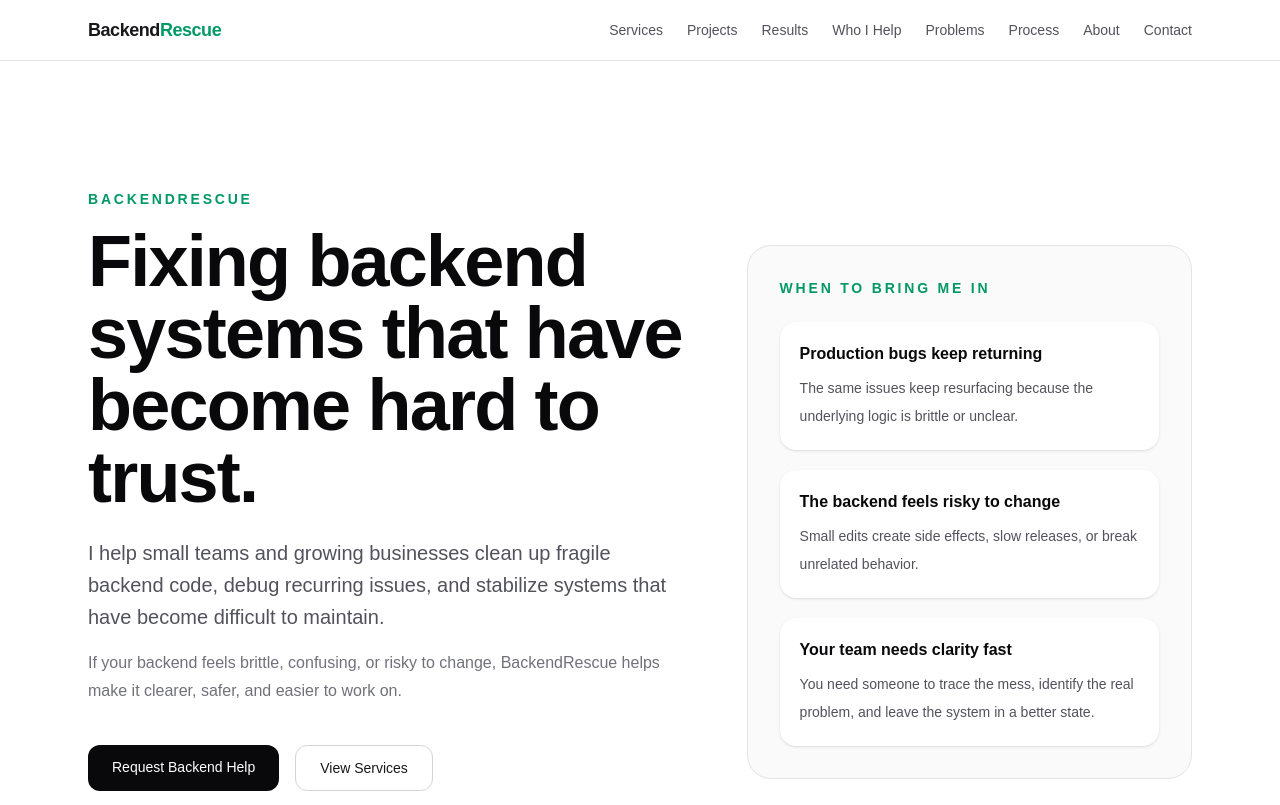
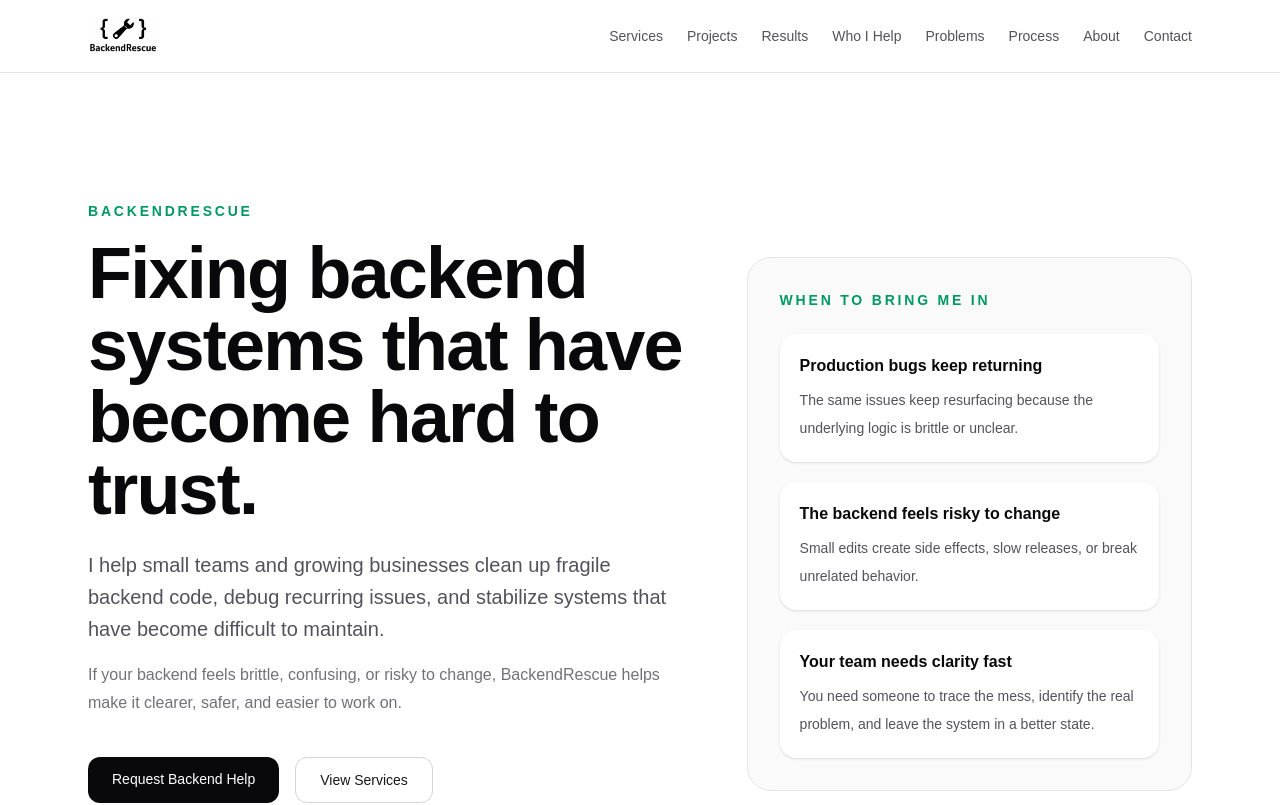
Before and after one commit to curtis-fawcett/backendrescue-site, a Next.js app: page / in a window 1280 px wide. Shown: the top 805 px of the page. Built offline with nearby package versions, Linux system fonts and the light colour scheme.

Commit message:
Add BackendRescue logo to navbar

```diff
--- a/src/app/page.js
+++ b/src/app/page.js
@@ -22,12 +22,12 @@ export default function Home() {
     <main className="min-h-screen bg-white text-zinc-900">
       <nav className="sticky top-0 z-50 border-b border-zinc-200 bg-white/90 backdrop-blur">
         <div className="mx-auto flex max-w-6xl items-center justify-between px-6 py-4">
-          <a
-            href="#"
-            className="text-lg font-semibold tracking-tight"
-            onClick={closeMenu}
-          >
-            Backend<span className="text-emerald-600">Rescue</span>
+          <a href="#" className="flex items-center" onClick={closeMenu}>
+            <img
+              src="/logos/backendrescue-logo-navbar.png"
+              alt="BackendRescue Logo"
+              className="h-10 w-auto"
+            />
           </a>
 
           <div className="hidden items-center gap-6 text-sm text-zinc-600 md:flex">
```
Also changed, not shown: public/logos/backendrescue-logo-navbar.png (added).
